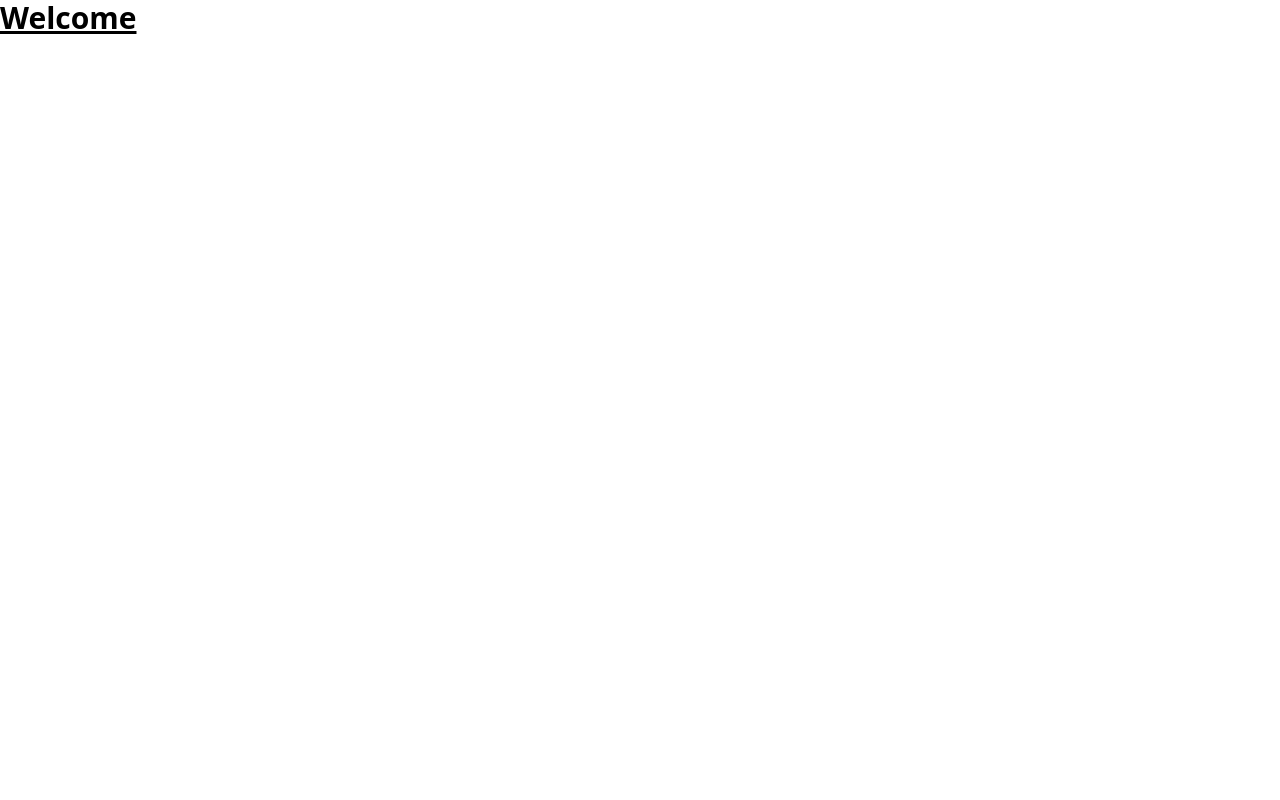
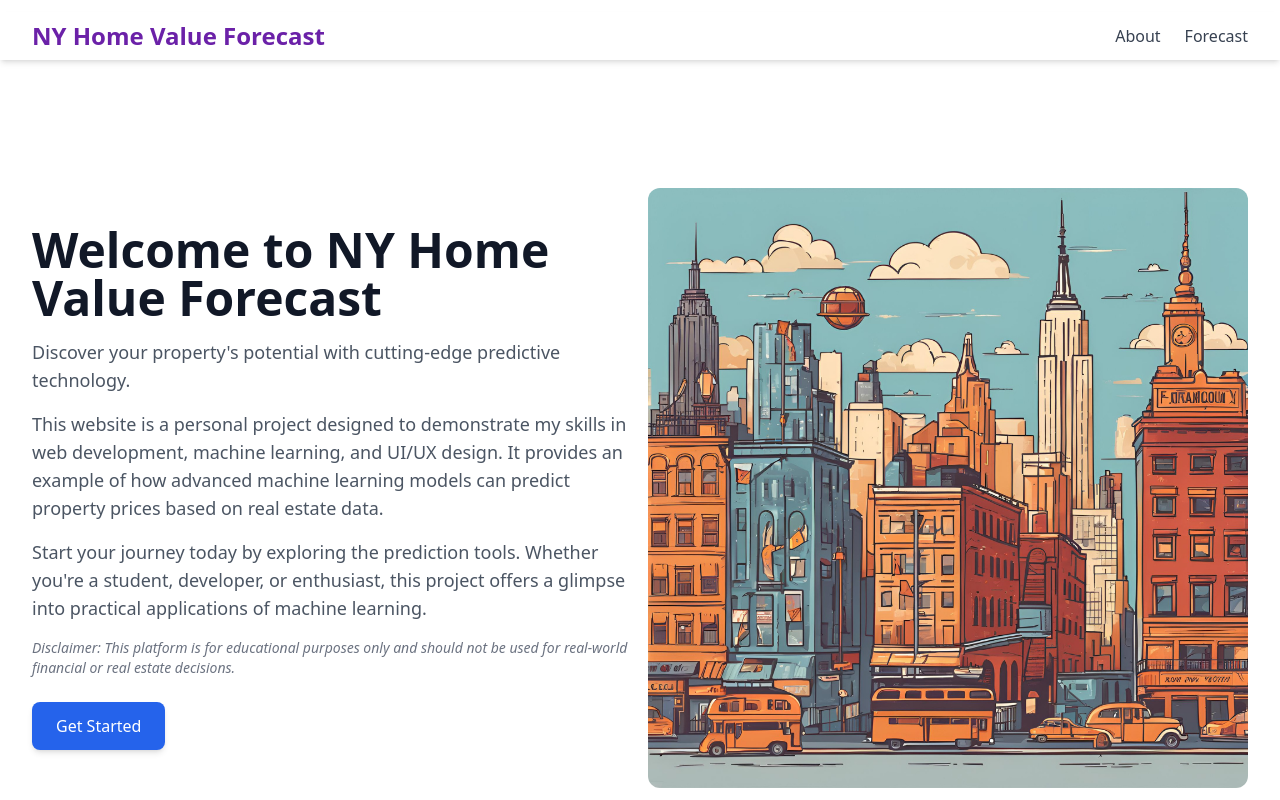
Before and after one commit to Ryuichi-Yamafuji-Lun/New-York-Housing-Price-Prediction, a React (Create React App) app in the folder client/: page / in a window 1280 px wide. Built offline with nearby package versions, Linux system fonts and the light colour scheme.

Commit message:
template of welcome page

```diff
--- a/client/src/components/WelcomePage.jsx
+++ b/client/src/components/WelcomePage.jsx
@@ -1,12 +1,57 @@
-// Welcome Page for the user
-import React from 'react';
+import React from "react";
+import NYImage from '../../../client/src/assets/NewYork.png'
 
-function WelcomePage() {
+const WelcomePage = () => {
   return (
-    <div>
-        <h1 className="text-3xl font-bold underline">Welcome</h1>
+    <div className="bg-white min-h-screen flex flex-col justify-center items-center">
+      {/* Navbar */}
+      <nav className="w-full flex justify-between items-center px-8 py-2 shadow-md">
+        <div className="text-2xl font-bold text-purple-800">NY Home Value Forecast</div>
+        <div className="space-x-6">
+          <a href="#about" className="text-gray-700 hover:text-purple-800">
+            About
+          </a>
+          <a href="#product" className="text-gray-700 hover:text-purple-800">
+            Forecast
+          </a>
+        </div>
+      </nav>
+
+      {/* Welcome Section */}
+      <div className="flex flex-col-reverse md:flex-row items-center mt-16 md:mt-32 px-8">
+        {/* Text Content */}
+        <div className="md:w-1/2 text-center md:text-left">
+          <h1 className="text-4xl md:text-5xl font-bold text-gray-900">
+            Welcome to NY Home Value Forecast
+          </h1>
+          <p className="text-gray-600 mt-4 text-lg">
+            Discover your property's potential with cutting-edge predictive technology.
+          </p>
+          <p className="text-gray-600 mt-4 text-lg">
+            This website is a personal project designed to demonstrate my skills in web development, machine learning, and UI/UX design. It provides an example of how advanced machine learning models can predict property prices based on real estate data.
+          </p>
+          <p className="text-gray-600 mt-4 text-lg">
+            Start your journey today by exploring the prediction tools. Whether you're a student, developer, or enthusiast, this project offers a glimpse into practical applications of machine learning.
+          </p>
+          <p className="text-gray-500 mt-4 text-sm italic">
+            Disclaimer: This platform is for educational purposes only and should not be used for real-world financial or real estate decisions.
+          </p>
+          <button className="bg-blue-600 text-white px-6 py-3 rounded-lg shadow-md hover:bg-blue-500 mt-6">
+            Get Started
+          </button>
+        </div>
+
+        {/* New York Image */}
+        <div className="md:w-1/2 pl-2">
+          <img
+            src = {NYImage}
+            alt="New York Skyline"
+            className="w-full h-auto rounded-xl"
+          />
+        </div>
+      </div>
     </div>
   );
-}
+};
 
 export default WelcomePage;
```
